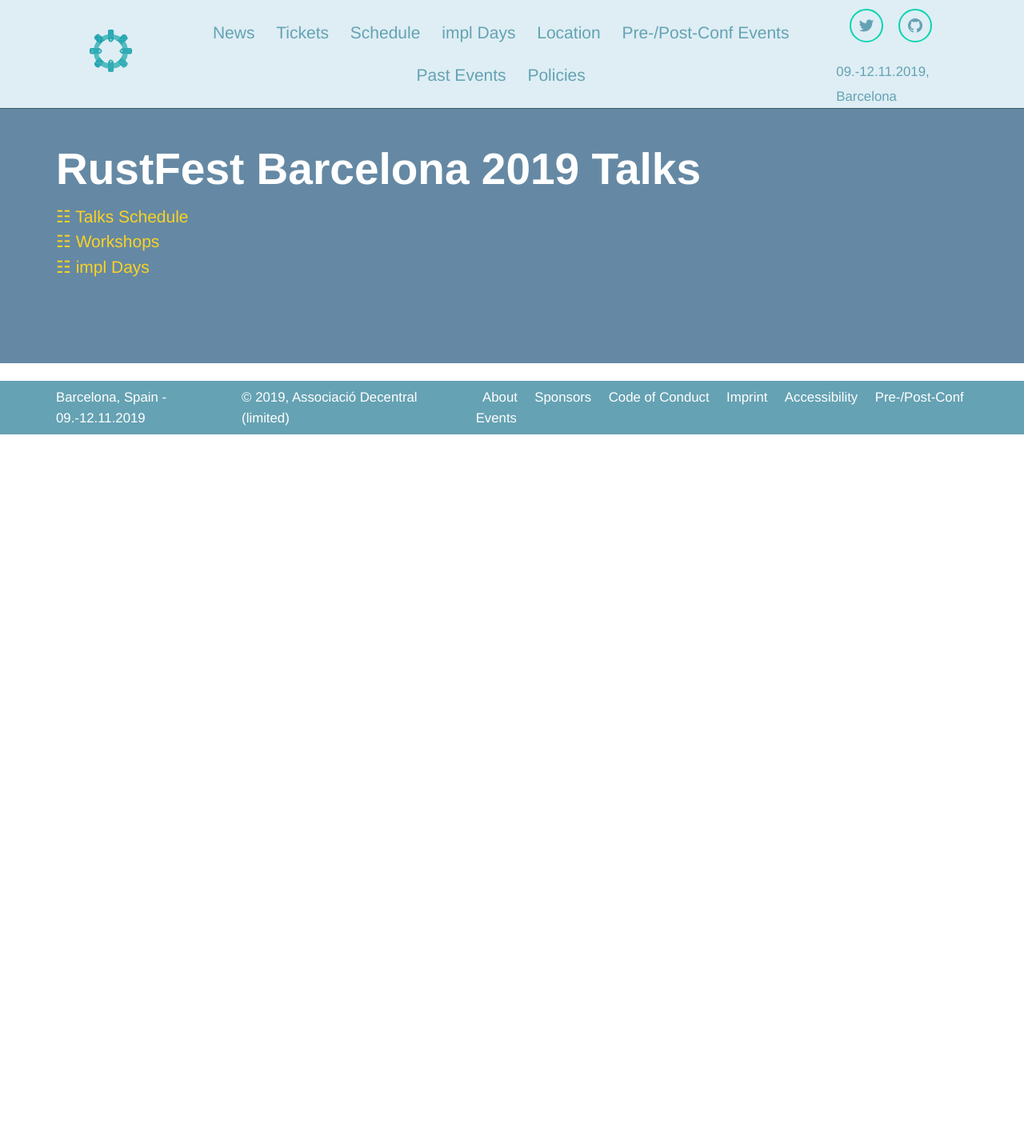
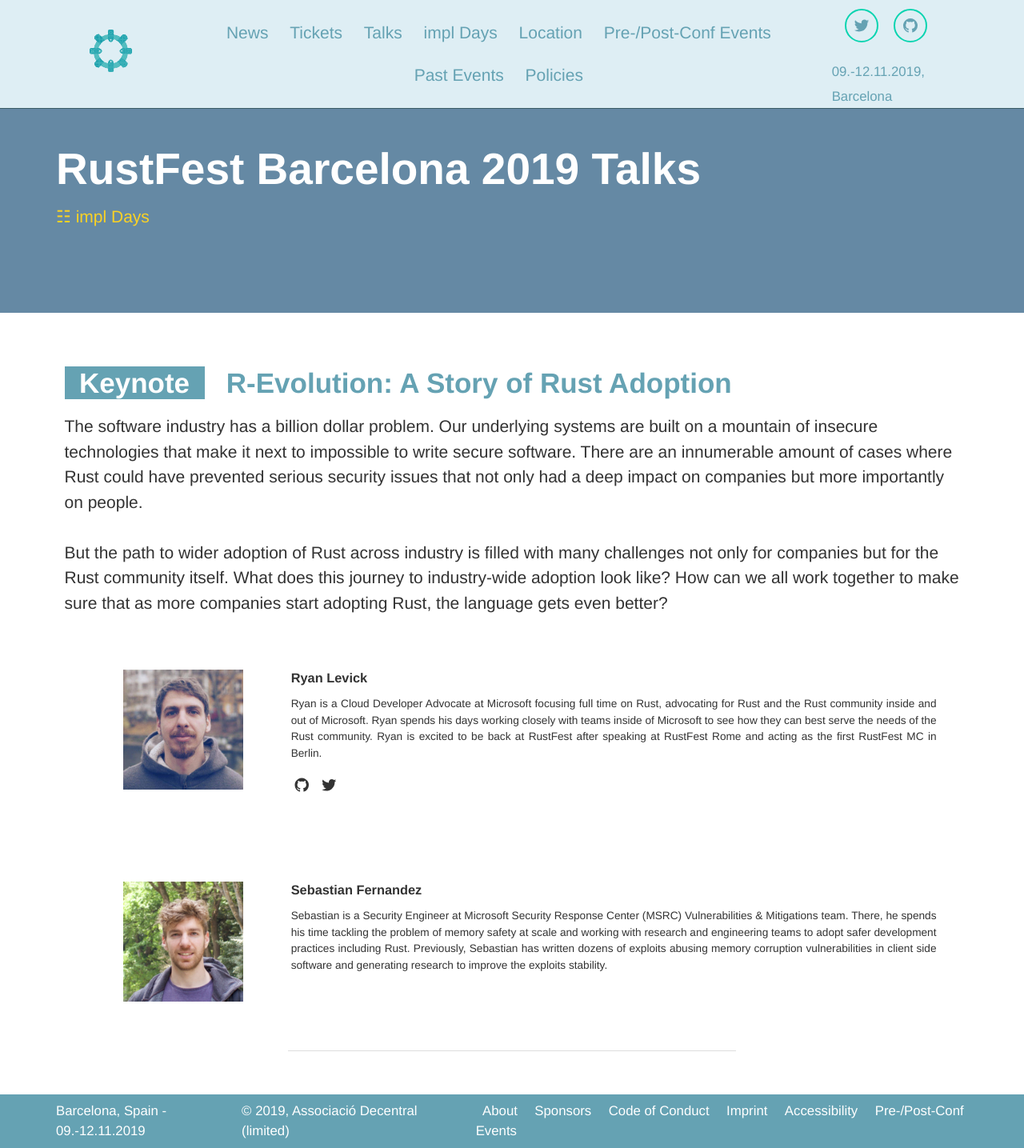
Before and after one commit to RustFestEU/barcelona.rustfest.eu, a Jekyll site: the page built from talks.html, in a window 1280 px wide. Shown: the whole page at 80% size. Built offline with Jekyll 4.4.1, drawn with Linux system fonts in a browser that asks for light colours; nearby versions of some CDN libraries; before the commit the page ends 900 px from its top, so only the background shows below that.

Commit message:
Add keynote

```diff
--- a/_data/header_menu.yml
+++ b/_data/header_menu.yml
@@ -2,8 +2,8 @@
   link: https://blog.rustfest.eu/
 - title: Tickets
   link: /tickets/
-- title: Schedule
-  link: /schedule/
+- title: Talks
+  link: /talks/
 - title: impl Days
   link: /about_impl_days/
 - title: Location
--- a/_data/speakers.yml
+++ b/_data/speakers.yml
@@ -10,3 +10,28 @@
       link: https://twitter.com/example
   desc: |
     Example
+
+ryan-levick:
+  name: Ryan Levick
+  thumbnailUrl: ryan-levick.jpg
+  featured: true
+  links:
+    - icon: github
+      link: https://github.com/rylev
+    - icon: twitter
+      link: https://twitter.com/itchyankles
+  desc: |
+    Ryan is a Cloud Developer Advocate at Microsoft focusing full time on Rust, advocating for Rust and the Rust community inside and out of Microsoft.
+    Ryan spends his days working closely with teams inside of Microsoft to see how they can best serve the needs of the Rust community.
+    Ryan is excited to be back at RustFest after speaking at RustFest Rome and acting as the first RustFest MC in Berlin.
+
+sebastian-fernandez:
+  name: Sebastian Fernandez
+  thumbnailUrl: sebastian-fernandez.jpg
+  featured: true
+  desc: |
+    Sebastian is a Security Engineer at Microsoft Security Response Center (MSRC) Vulnerabilities & Mitigations team.
+    There, he spends his time tackling the problem of memory safety at scale and working
+    with research and engineering teams to adopt safer development practices including Rust.
+    Previously, Sebastian has written dozens of exploits abusing memory corruption vulnerabilities
+    in client side software and generating research to improve the exploits stability.
--- a/_sass/components/_tickets.scss
+++ b/_sass/components/_tickets.scss
@@ -12,7 +12,7 @@
 
   /* Remove default padding from the <ul> */
   padding: 0;
-
+  padding-bottom: 10px;
 
   > li {
     display: block;
--- /dev/null
+++ b/_sessions/r-evolution.md
@@ -0,0 +1,29 @@
+---
+layout: session
+permalink: /sessions/:name
+type: talk
+
+speakers:
+  - sebastian-fernandez
+  - ryan-levick
+
+title: "R-Evolution: A Story of Rust Adoption"
+special: Keynote
+desc: >
+  The software industry has a billion dollar problem.
+  Our underlying systems are built on a mountain of insecure technologies that make it next to impossible to write secure software.
+  There are an innumerable amount of cases where Rust could have prevented serious security issues that not only had a deep impact on companies but more importantly on people.
+  <br>
+  <br>
+  But the path to wider adoption of Rust across industry is filled with many challenges not only for companies but for the Rust community itself.
+  What does this journey to industry-wide adoption look like? How can we all work together to make sure that as more companies start adopting Rust, the language gets even better?
+
+socialTwitterCardType: summary_large_image
+socialImageSrc: /assets/social/r-evolution.png
+description: "How can we all work together to make sure that as more companies start adopting Rust, the language gets even better?"
+
+day: saturday
+
+public: true
+guid: "46276314-d564-11e9-a677-c33ba1bb2d0b"
+---
--- a/talks.html
+++ b/talks.html
@@ -7,10 +7,12 @@
 <div class="popout">
   <section>
     <h1>RustFest Barcelona 2019 Talks</h1>
+    {%- comment -%}
     <a href="/schedule">☷ Talks Schedule</a>
     <br />
     <a href="/workshops">☷ Workshops</a>
     <br />
+    {%- endcomment -%}
     <a href="/about_impl_days">☷ impl Days</a>
   </section>
 </div>
```
Also changed, not shown: _layouts/meta-twitter-card-generator.html (+27 -3 lines), index.html (+33 -4 lines), assets/social/r-evolution.png (added), assets/speakers/ryan-levick.jpg (added), assets/speakers/sebastian-fernandez.jpg (added).
